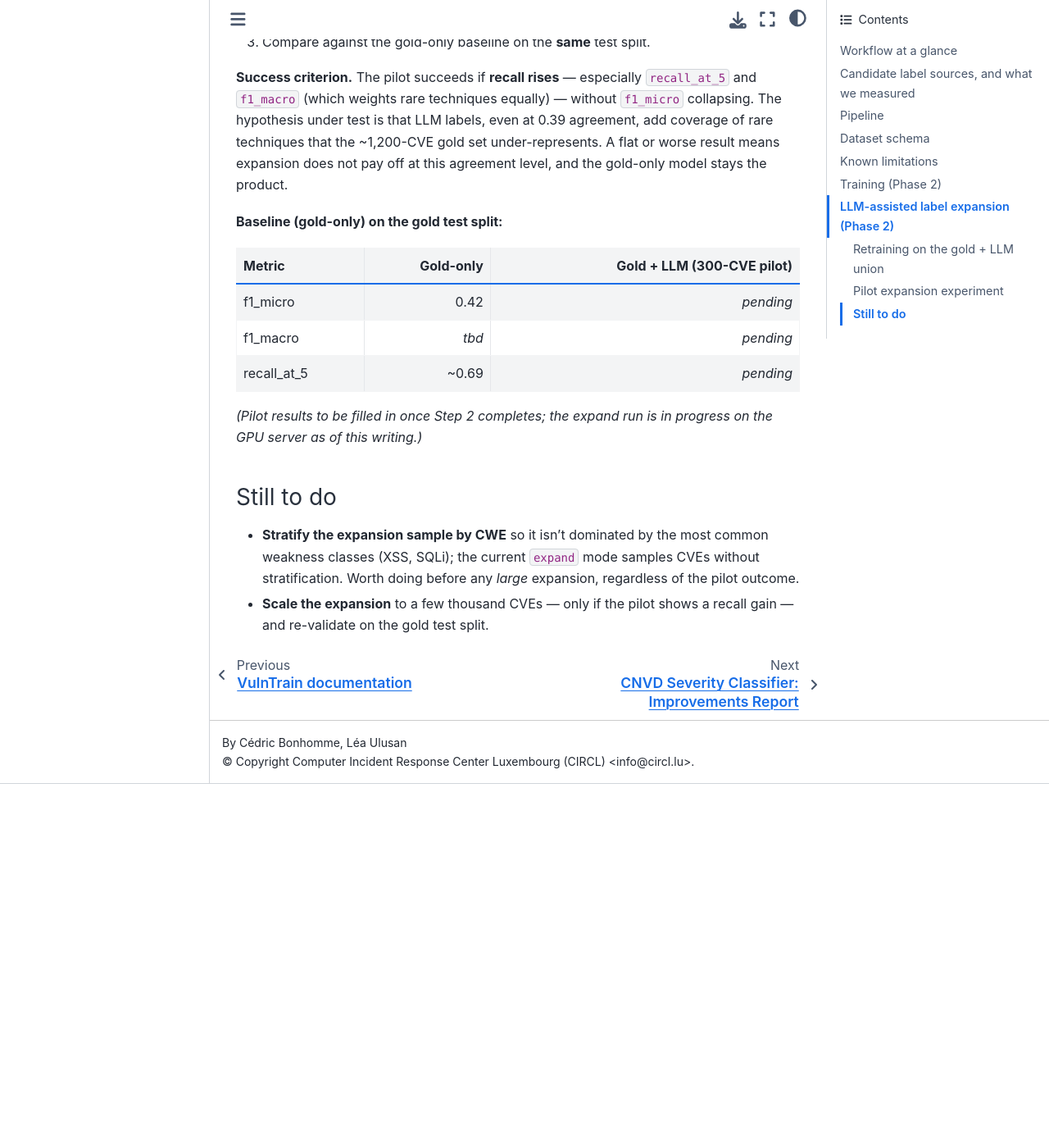
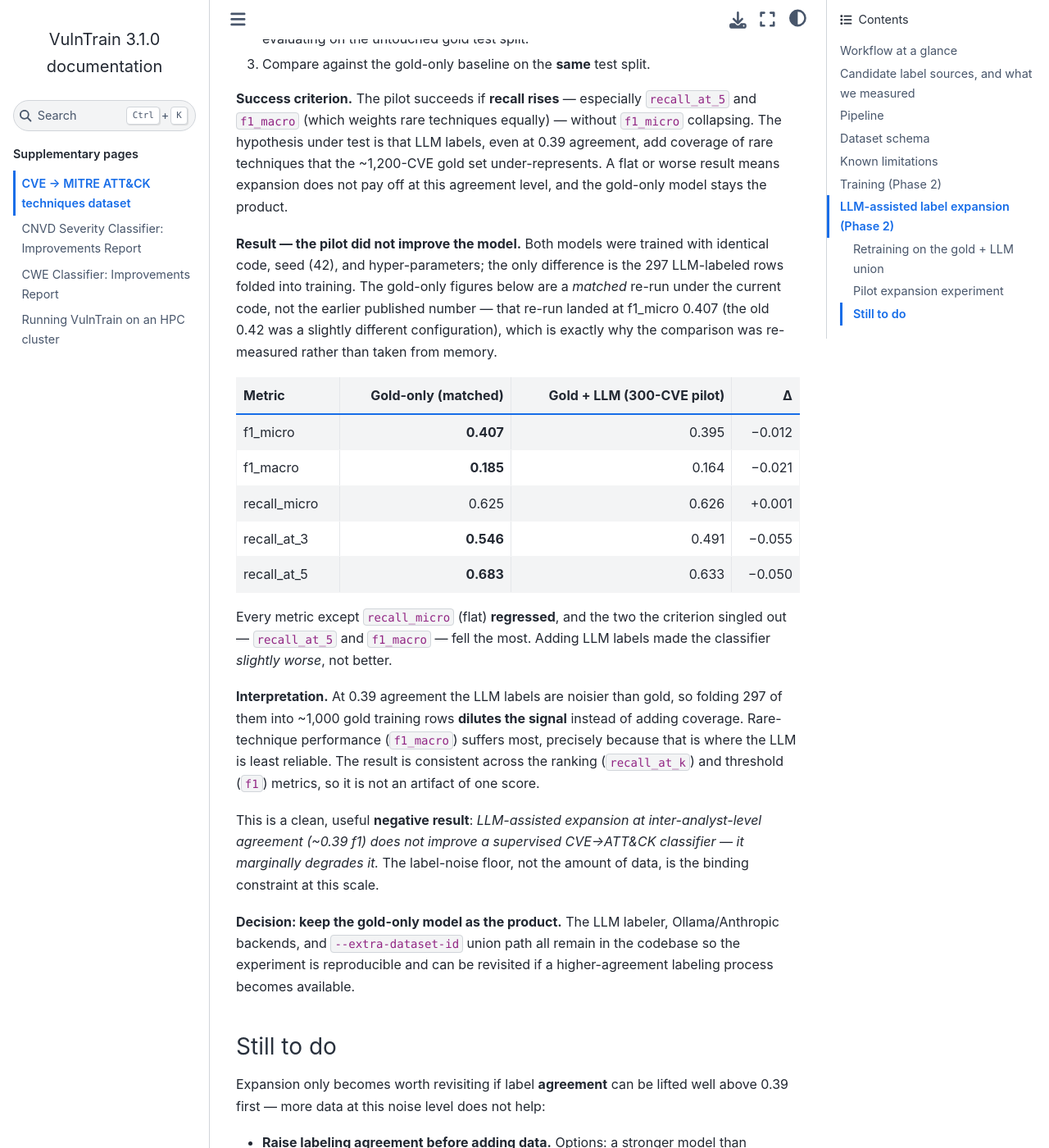
Before and after one commit to vulnerability-lookup/VulnTrain, a Sphinx documentation site: the page built from docs/attack-techniques-dataset.md, in a window 1280 px wide and 1400 px high, scrolled down 11363 px. Shown: the whole window at 82% size. Built offline with Sphinx 7.4.7 and the Sphinx Book theme 1.1.4, drawn with Linux system fonts in a browser that asks for light colours; before the commit the page ends 12319 px from its top, so only the background shows below that; some of the changed text lies outside the part shown.

Commit message:
chg: [doc] Record the pilot verdict: LLM expansion at 0.39 agreement slightly degrades the classifier
Matched gold-only vs gold+LLM (identical code, seed, hyper-params): every
metric except recall_micro regressed, with recall@5 (-0.05) and f1_macro
(-0.02) falling most. Documents the negative result — expansion at inter-
analyst-level agreement dilutes the signal rather than adding coverage — and
the decision to keep the gold-only model. Reframes next steps around raising
labeling agreement before adding data.

````diff
--- a/docs/attack-techniques-dataset.md
+++ b/docs/attack-techniques-dataset.md
@@ -88,11 +88,12 @@
 ```
 
 Steps 1–3 are done and published. Step 4's model selection is done
-(qwen3.5:122b, f1_micro 0.392 agreement — see the benchmark below), and a
-300-CVE pilot expansion plus union retrain (step 5) is in progress to measure
-whether the expansion improves rare-technique recall. Source files (CTID
-mappings, ATT&CK STIX data, CVE2CAPEC databases) are cached in
-`~/.cache/vulntrain`.
+(qwen3.5:122b, f1_micro 0.392 agreement — see the benchmark below), and the
+step-5 pilot (300-CVE expansion + union retrain) is **complete**: it showed
+that expansion at this agreement level slightly *degrades* the classifier, so
+the gold-only model remains the product (see "Pilot expansion experiment"
+below). Source files (CTID mappings, ATT&CK STIX data, CVE2CAPEC databases)
+are cached in `~/.cache/vulntrain`.
 
 ## Candidate label sources, and what we measured
 
@@ -453,22 +454,56 @@
 under-represents. A flat or worse result means expansion does not pay off at
 this agreement level, and the gold-only model stays the product.
 
-**Baseline (gold-only) on the gold test split:**
+**Result — the pilot did not improve the model.** Both models were trained
+with identical code, seed (42), and hyper-parameters; the only difference is
+the 297 LLM-labeled rows folded into training. The gold-only figures below are
+a *matched* re-run under the current code, not the earlier published number —
+that re-run landed at f1_micro 0.407 (the old 0.42 was a slightly different
+configuration), which is exactly why the comparison was re-measured rather than
+taken from memory.
 
-| Metric | Gold-only | Gold + LLM (300-CVE pilot) |
-|---|---:|---:|
-| f1_micro | 0.42 | _pending_ |
-| f1_macro | _tbd_ | _pending_ |
-| recall_at_5 | ~0.69 | _pending_ |
+| Metric | Gold-only (matched) | Gold + LLM (300-CVE pilot) | Δ |
+|---|---:|---:|---:|
+| f1_micro | **0.407** | 0.395 | −0.012 |
+| f1_macro | **0.185** | 0.164 | −0.021 |
+| recall_micro | 0.625 | 0.626 | +0.001 |
+| recall_at_3 | **0.546** | 0.491 | −0.055 |
+| recall_at_5 | **0.683** | 0.633 | −0.050 |
 
-_(Pilot results to be filled in once Step 2 completes; the expand run is in
-progress on the GPU server as of this writing.)_
+Every metric except `recall_micro` (flat) **regressed**, and the two the
+criterion singled out — `recall_at_5` and `f1_macro` — fell the most. Adding
+LLM labels made the classifier *slightly worse*, not better.
+
+**Interpretation.** At 0.39 agreement the LLM labels are noisier than gold, so
+folding 297 of them into ~1,000 gold training rows **dilutes the signal**
+instead of adding coverage. Rare-technique performance (`f1_macro`) suffers
+most, precisely because that is where the LLM is least reliable. The result is
+consistent across the ranking (`recall_at_k`) and threshold (`f1`) metrics, so
+it is not an artifact of one score.
+
+This is a clean, useful **negative result**: *LLM-assisted expansion at
+inter-analyst-level agreement (~0.39 f1) does not improve a supervised
+CVE→ATT&CK classifier — it marginally degrades it.* The label-noise floor, not
+the amount of data, is the binding constraint at this scale.
+
+**Decision: keep the gold-only model as the product.** The LLM labeler,
+Ollama/Anthropic backends, and `--extra-dataset-id` union path all remain in
+the codebase so the experiment is reproducible and can be revisited if a
+higher-agreement labeling process becomes available.
 
 ### Still to do
 
+Expansion only becomes worth revisiting if label **agreement** can be lifted
+well above 0.39 first — more data at this noise level does not help:
+
+- **Raise labeling agreement before adding data.** Options: a stronger model
+  than qwen3.5:122b, human review of LLM labels before they enter the train
+  set (turning them into a genuine silver tier), or restricting LLM labels to
+  the high-confidence slots (exploitation technique + primary impact only).
+  Re-run `validate` and only proceed if agreement clears, say, 0.6.
 - **Stratify the expansion sample by CWE** so it isn't dominated by the most
   common weakness classes (XSS, SQLi); the current `expand` mode samples
-  CVEs without stratification. Worth doing before any *large* expansion,
-  regardless of the pilot outcome.
-- **Scale the expansion** to a few thousand CVEs — only if the pilot shows a
-  recall gain — and re-validate on the gold test split.
+  CVEs without stratification. This addresses coverage but not the label-noise
+  floor, so it is secondary to raising agreement.
+- **Grow the gold set directly** (more CTID-style curated mappings) — the one
+  path this experiment shows unambiguously helps.
````
